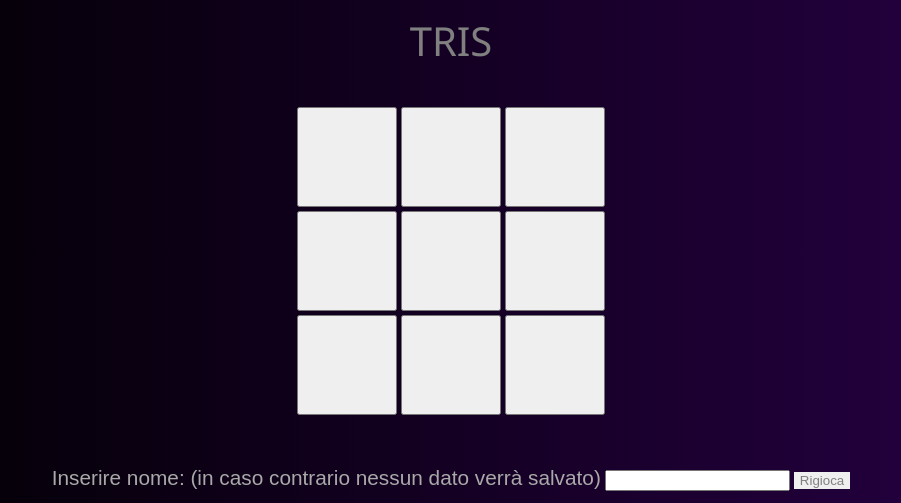
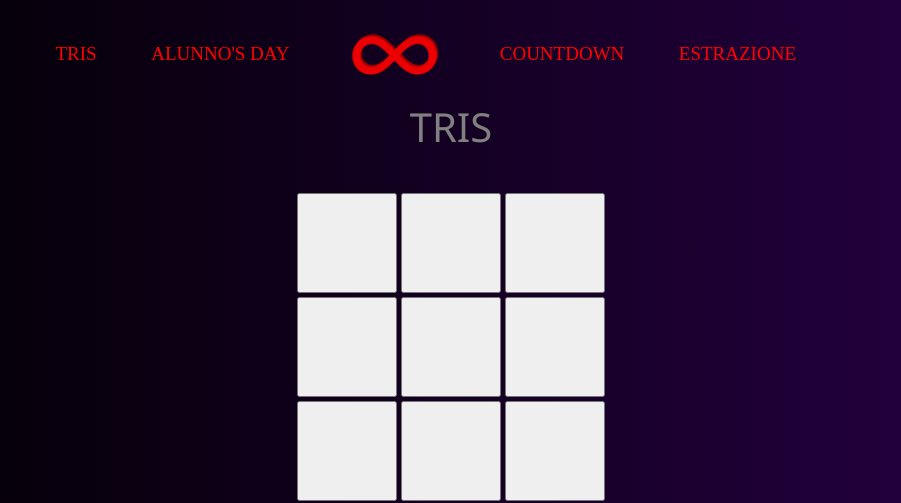
Before and after one commit to mazz0ni/mazz0ni.github.io, a PHP site: page /tris/ in a window 1280 px wide. Shown: the top 503 px of the page, without its empty margins (189-1090 px from the left). Run offline with PHP 8.4, Linux system fonts and the light colour scheme; lists and menus that the app fills with data are empty.

Commit message:
modified:   tris/index.php

```diff
--- a/tris/index.php
+++ b/tris/index.php
@@ -9,6 +9,14 @@
 	</head>
 
 	<body>
+
+		<div class="navbar">
+			<a href="/tris/">TRIS</a>
+			<a href="/alunnosday/">ALUNNO'S DAY</a>
+			<a href="/index.html" class="logo-no-highlight"><img src="/images/logo-endless.png" class="logo-endless"></a>
+			<a href="/countdown/">COUNTDOWN</a>
+			<a href="/estrazione/">ESTRAZIONE</a>
+		</div>
 
 		<center>
 		<div class="title">TRIS</div>
```
